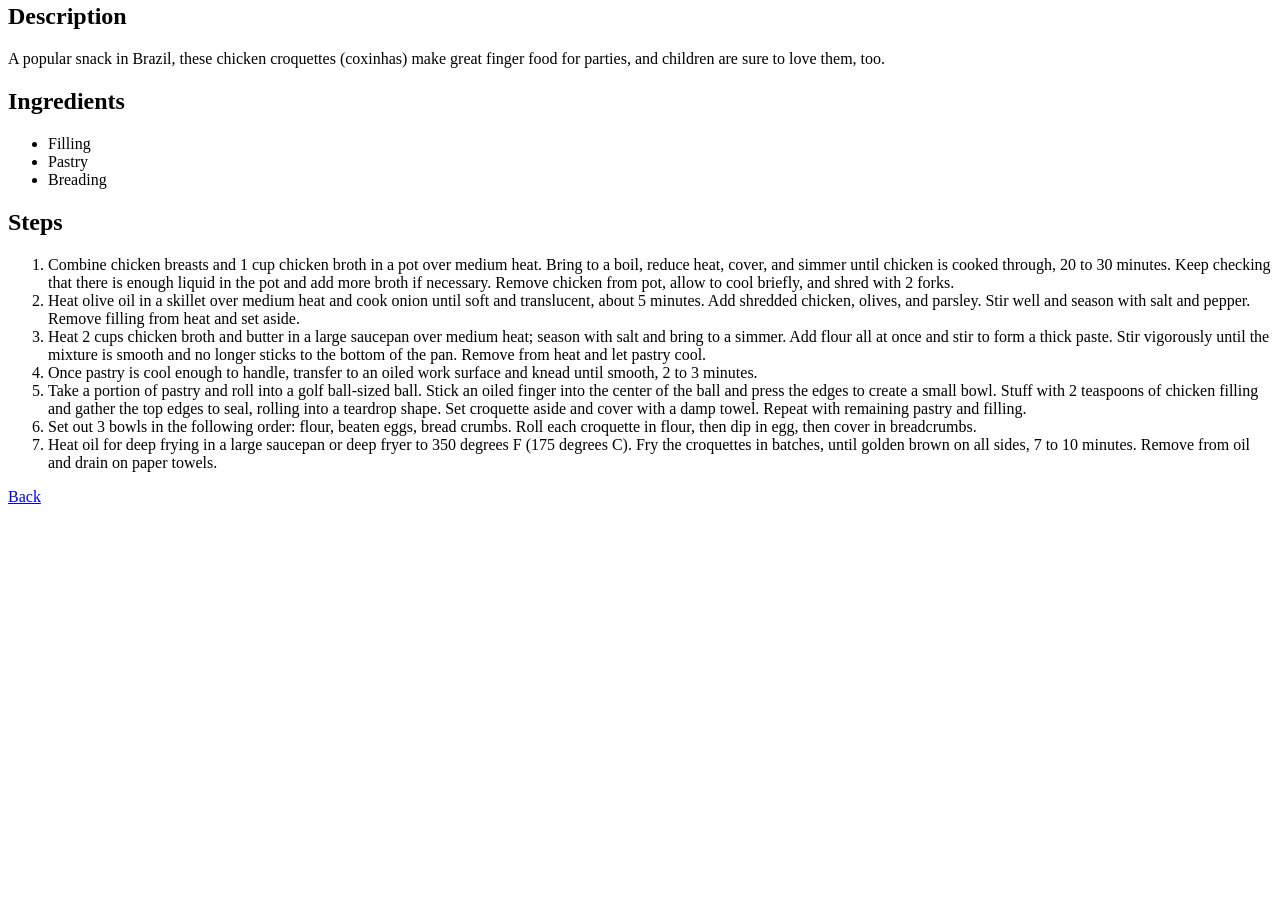
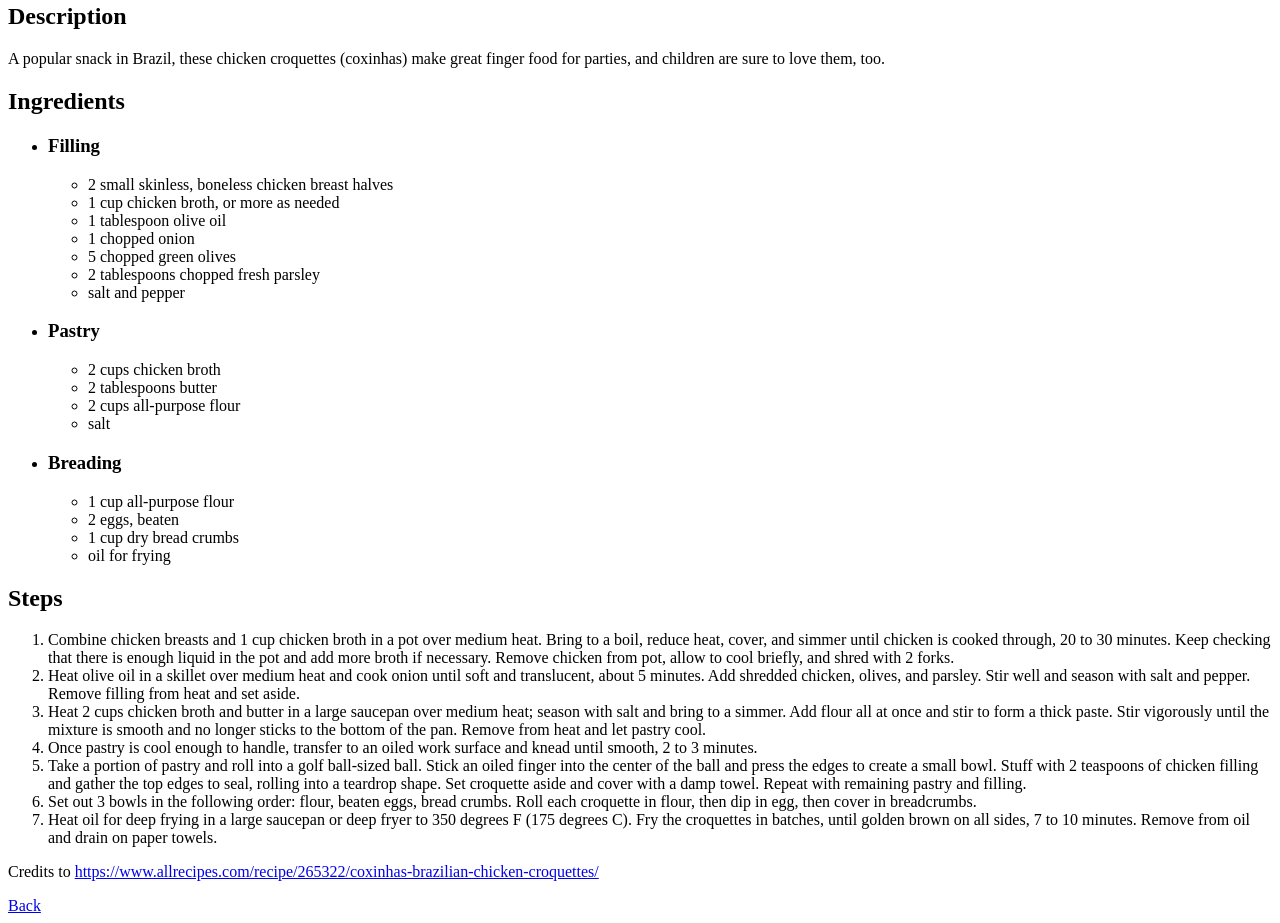
Before and after one commit to dani-ribeiro/odin-recipes, a plain HTML site: page recipes/coxinha.html in a window 1280 px wide. Shown: the part 406-1329 px from the top of the page. Before the commit the page ends 920 px from the top, so only its background shows below. Drawn offline with Linux system fonts and the light colour scheme.

Commit message:
Edit pizza.html, pizza.html, pancakes.html, coxinha.html

```diff
--- a/recipes/coxinha.html
+++ b/recipes/coxinha.html
@@ -15,9 +15,36 @@
     </p>
     <h2>Ingredients</h2>
     <ul>
-        <li>Filling</li>
-        <li>Pastry</li>
-        <li>Breading</li>
+        <li>
+            <h3>Filling</h3>
+            <ul>
+                <li>2 small skinless, boneless chicken breast halves</li>
+                <li>1 cup chicken broth, or more as needed</li>
+                <li>1 tablespoon olive oil</li>
+                <li>1 chopped onion</li>
+                <li>5 chopped green olives</li>
+                <li>2 tablespoons chopped fresh parsley</li>
+                <li>salt and pepper</li>
+            </ul>
+        </li>
+        <li>
+            <h3>Pastry</h3>
+            <ul>
+                <li>2 cups chicken broth</li>
+                <li>2 tablespoons butter</li>
+                <li>2 cups all-purpose flour</li>
+                <li>salt</li>
+            </ul>
+        </li>
+        <li>
+            <h3>Breading</h3>
+            <ul>
+                <li>1 cup all-purpose flour</li>
+                <li>2 eggs, beaten</li>
+                <li>1 cup dry bread crumbs</li>
+                <li>oil for frying</li>
+            </ul>
+        </li>
     </ul>
     <h2>Steps</h2>
     <ol>
@@ -30,6 +57,10 @@
         <li>Heat oil for deep frying in a large saucepan or deep fryer to 350 degrees F (175 degrees C). Fry the croquettes in batches, until golden brown on all sides, 7 to 10 minutes. Remove from oil and drain on paper towels.</li>
     </ol>
 
+    <footer>
+        <p>Credits to <a href="https://www.allrecipes.com/recipe/265322/coxinhas-brazilian-chicken-croquettes/">https://www.allrecipes.com/recipe/265322/coxinhas-brazilian-chicken-croquettes/</a></p>
+    </footer>
+
     <a href="../index.html">Back</a>
 </body>
 </html>
```
Also changed, not shown: recipes/pancakes.html (+6 -2 lines), recipes/pizza.html (+27 -3 lines).
